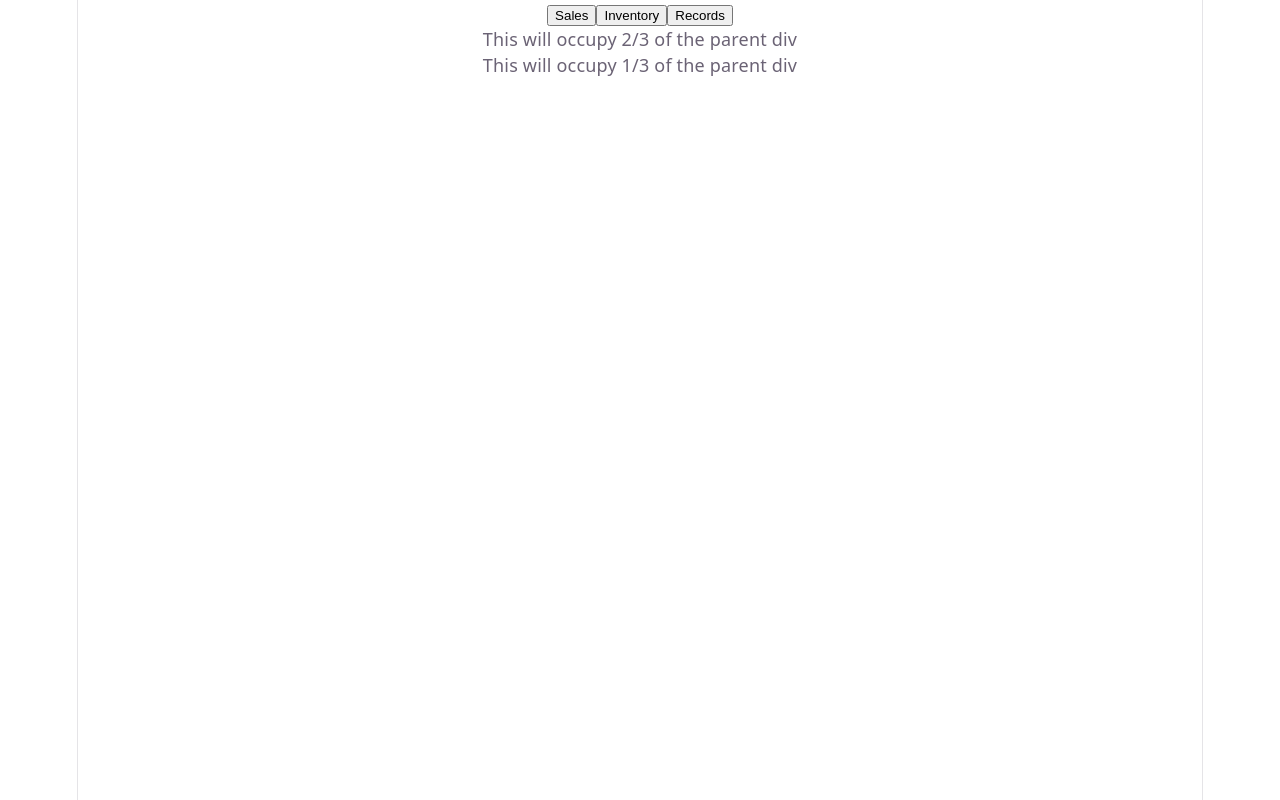
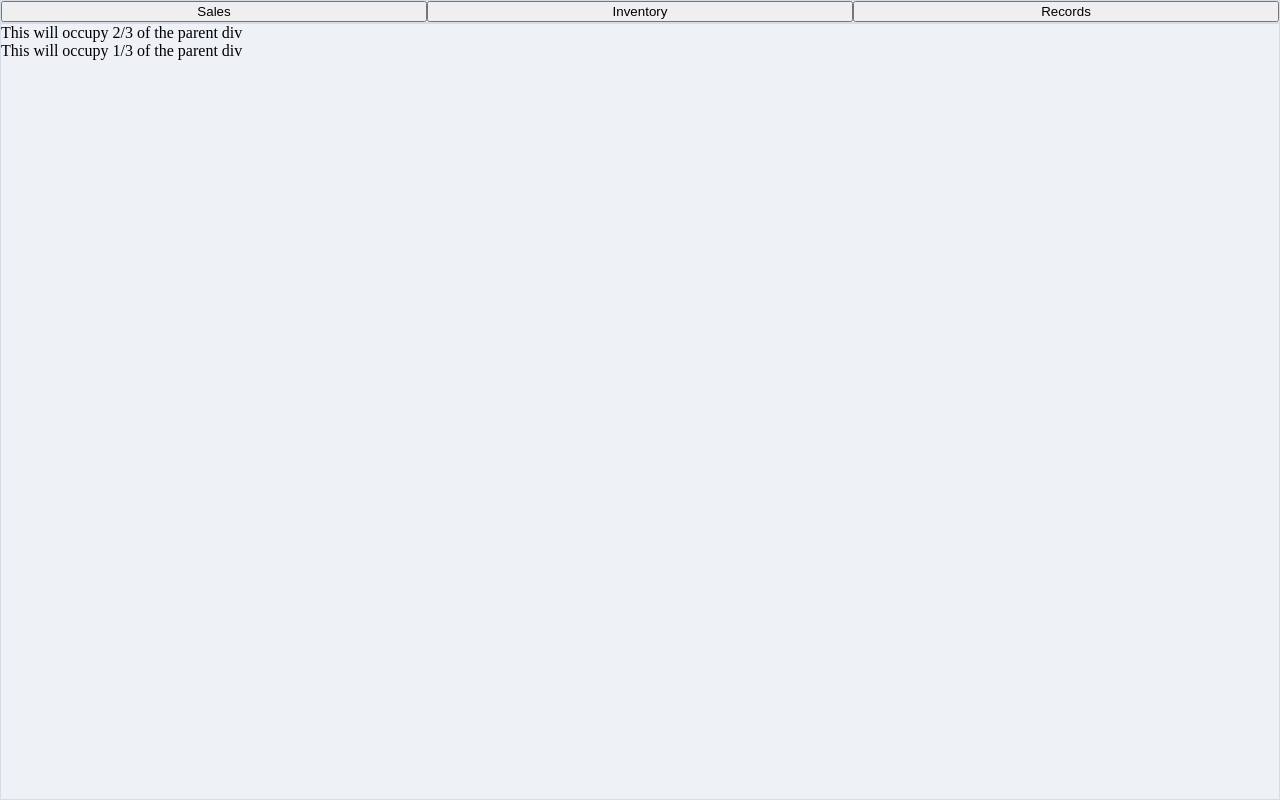
Before and after one commit to kentvillamora-dev/mini-store-pos-learning, a React (Vite) app: page / in a window 1280 px wide. Built offline with nearby package versions, Linux system fonts and the light colour scheme.

Commit message:
Added basic CSS styling, focusing on undertanding property tokens

```diff
--- a/src/index.css
+++ b/src/index.css
@@ -1,111 +1,48 @@
-:root {
-  --text: #6b6375;
-  --text-h: #08060d;
-  --bg: #fff;
-  --border: #e5e4e7;
-  --code-bg: #f4f3ec;
-  --accent: #aa3bff;
-  --accent-bg: rgba(170, 59, 255, 0.1);
-  --accent-border: rgba(170, 59, 255, 0.5);
-  --social-bg: rgba(244, 243, 236, 0.5);
-  --shadow:
-    rgba(0, 0, 0, 0.1) 0 10px 15px -3px, rgba(0, 0, 0, 0.05) 0 4px 6px -2px;
-
-  --sans: system-ui, 'Segoe UI', Roboto, sans-serif;
-  --heading: system-ui, 'Segoe UI', Roboto, sans-serif;
-  --mono: ui-monospace, Consolas, monospace;
-
-  font: 18px/145% var(--sans);
-  letter-spacing: 0.18px;
-  color-scheme: light dark;
-  color: var(--text);
-  background: var(--bg);
-  font-synthesis: none;
-  text-rendering: optimizeLegibility;
-  -webkit-font-smoothing: antialiased;
-  -moz-osx-font-smoothing: grayscale;
-
-  @media (max-width: 1024px) {
-    font-size: 16px;
-  }
-}
-
-@media (prefers-color-scheme: dark) {
-  :root {
-    --text: #9ca3af;
-    --text-h: #f3f4f6;
-    --bg: #16171d;
-    --border: #2e303a;
-    --code-bg: #1f2028;
-    --accent: #c084fc;
-    --accent-bg: rgba(192, 132, 252, 0.15);
-    --accent-border: rgba(192, 132, 252, 0.5);
-    --social-bg: rgba(47, 48, 58, 0.5);
-    --shadow:
-      rgba(0, 0, 0, 0.4) 0 10px 15px -3px, rgba(0, 0, 0, 0.25) 0 4px 6px -2px;
-  }
-
-  #social .button-icon {
-    filter: invert(1) brightness(2);
-  }
+html, body, #root {
+  height: 100%;
+  margin: 0;
 }
 
 #root {
-  width: 1126px;
-  max-width: 100%;
-  margin: 0 auto;
-  text-align: center;
-  border-inline: 1px solid var(--border);
-  min-height: 100svh;
   display: flex;
   flex-direction: column;
-  box-sizing: border-box;
 }
 
-body {
-  margin: 0;
+:root {
+  /* Shell */
+  background: var(--color-canvas);
+
+  /* Surfaces */
+  --color-canvas: #0a2540;
+  --color-background: #eef1f5;
+  --color-surface: #ffffff;
+  --color-border: #d7dde5;
+
+  /* Accent */
+  --color-accent: #1e3a5f;
+  --color-accent-hover: #16293f;
+  --color-accent-contrast: #ffffff;
+
+  /* Text */
+  --color-text: #1f2937;
+  --color-text-muted: #6b7280;
+
+  /* Effects */
+  --color-shadow: rgba(15, 23, 42, 0.08);
 }
 
-h1,
-h2 {
-  font-family: var(--heading);
-  font-weight: 500;
-  color: var(--text-h);
+nav {
+  display: flex;
+  background: var(--color-background);
+  border: 1px solid var(--color-border);
 }
 
-h1 {
-  font-size: 56px;
-  letter-spacing: -1.68px;
-  margin: 32px 0;
-  @media (max-width: 1024px) {
-    font-size: 36px;
-    margin: 20px 0;
-  }
-}
-h2 {
-  font-size: 24px;
-  line-height: 118%;
-  letter-spacing: -0.24px;
-  margin: 0 0 8px;
-  @media (max-width: 1024px) {
-    font-size: 20px;
-  }
-}
-p {
-  margin: 0;
+nav button {
+  flex: 1;
 }
 
-code,
-.counter {
-  font-family: var(--mono);
-  display: inline-flex;
-  border-radius: 4px;
-  color: var(--text-h);
+main {
+  flex: 1;
+  background: var(--color-background);
+  border: 1px solid var(--color-border);
 }
-
-code {
-  font-size: 15px;
-  line-height: 135%;
-  padding: 4px 8px;
-  background: var(--code-bg);
-}
```
